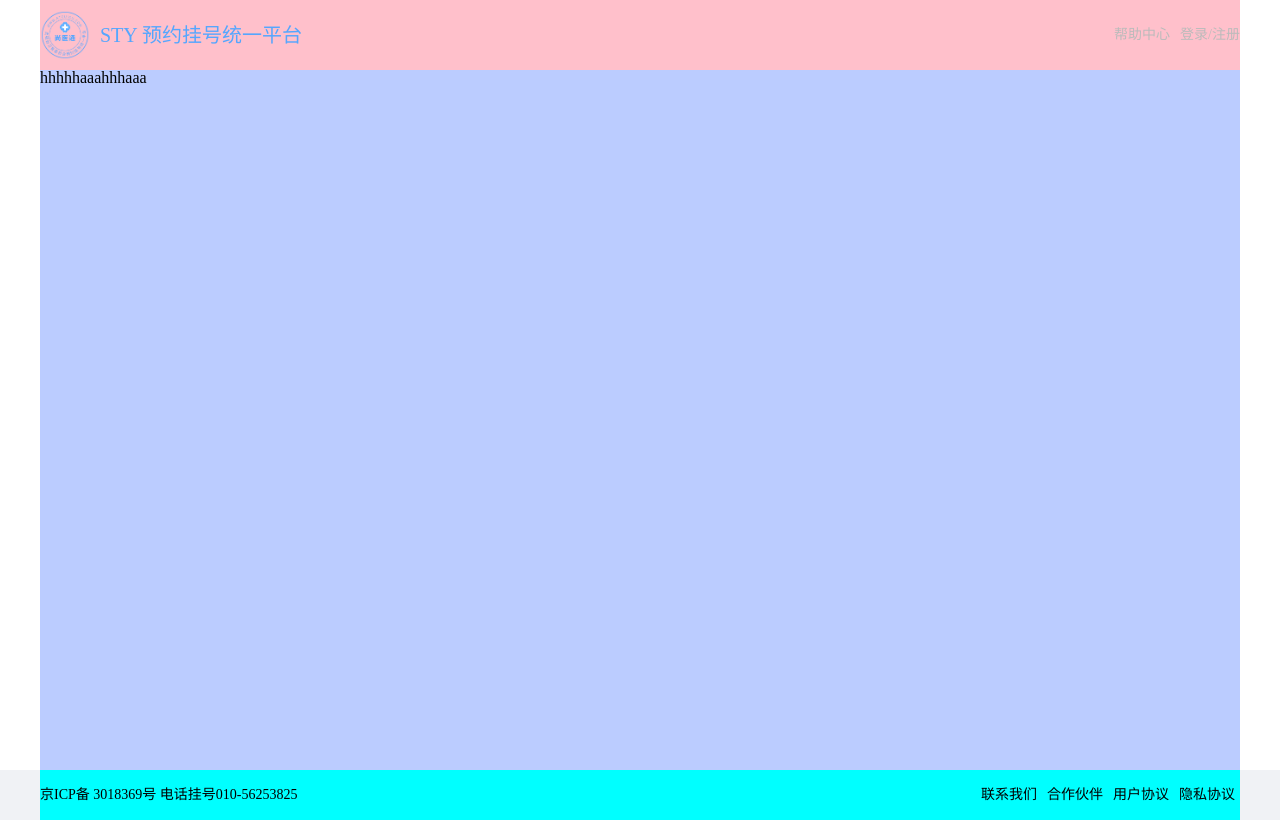
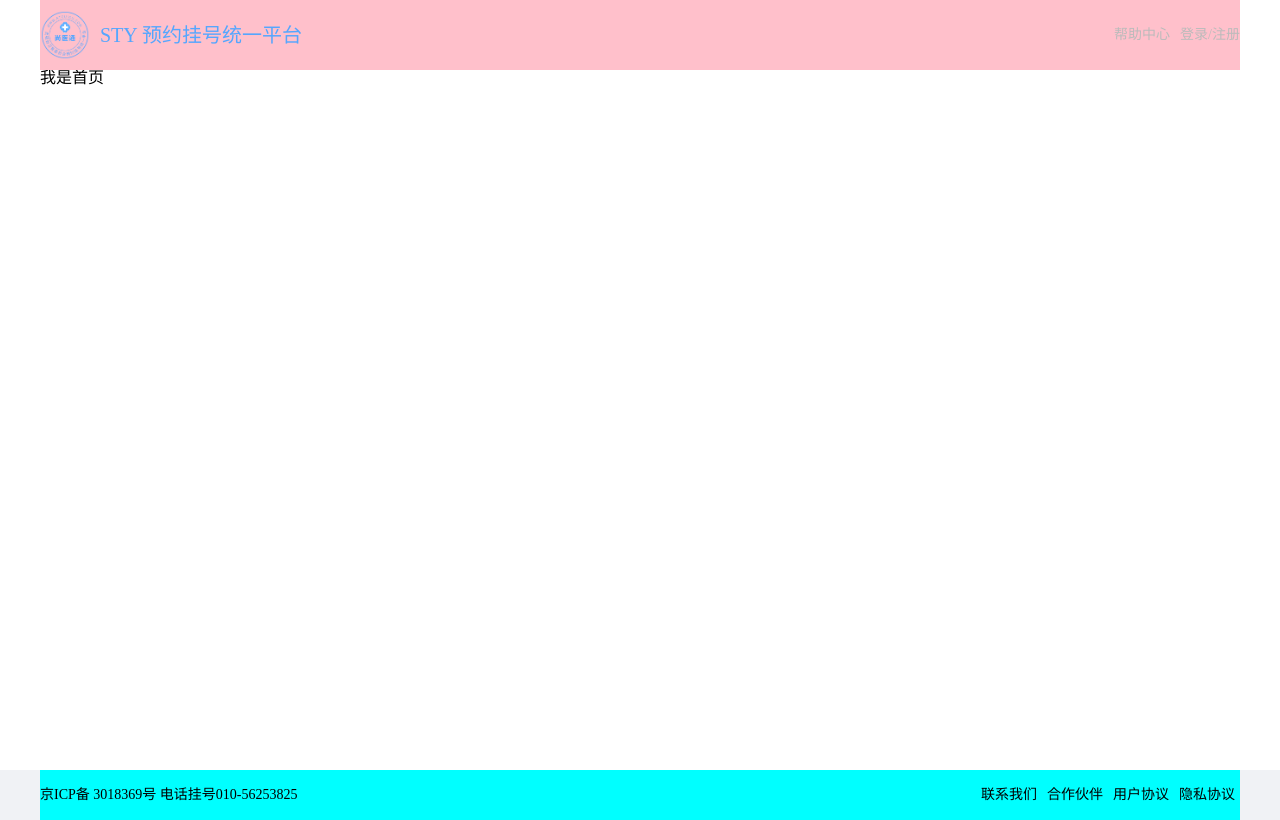
Before and after one commit to mocHeart/syt, a Vue app: page /home in a window 1280 px wide. Built offline with nearby package versions, Linux system fonts and the light colour scheme.

Commit message:
路由环境搭建

```diff
--- a/package.json
+++ b/package.json
@@ -10,7 +10,8 @@
   },
   "dependencies": {
     "sass": "^1.77.4",
-    "vue": "^3.4.21"
+    "vue": "^3.4.21",
+    "vue-router": "^4.3.2"
   },
   "devDependencies": {
     "@types/node": "^20.14.2",
--- a/src/App.vue
+++ b/src/App.vue
@@ -4,7 +4,8 @@
     <HospitalTop />
     <!-- 展示路由组件的区域 -->
      <div class="content">
-        hhhhhaaahhhaaa
+        <!-- 展示路由组件的区域 -->
+         <router-view></router-view>
      </div>
      <HospitalBottom />
   </div>
@@ -22,7 +23,7 @@
     margin-top: 70px;
     width: 1200px;
     min-height: 700px;
-    background-color: #bcf;
+    background-color: #b;
   }
 }
 </style>
--- /dev/null
+++ b/src/pages/home/index.vue
@@ -0,0 +1,11 @@
+<template>
+  <div>
+    我是首页
+  </div>
+</template>
+
+<script lang="ts" setup>
+</script>
+
+<style scoped lang="scss">
+</style>
--- /dev/null
+++ b/src/pages/hospital/index.vue
@@ -0,0 +1,11 @@
+<template>
+  <div>
+    我是医院详情
+  </div>
+</template>
+
+<script lang="ts" setup>
+</script>
+
+<style scoped lang="scss">
+</style>
--- /dev/null
+++ b/src/router/index.ts
@@ -0,0 +1,29 @@
+import { createRouter, createWebHistory } from "vue-router";
+
+// createRouter方法，创建路由器实例，管理多个路由
+export default createRouter({
+  // 路由器的模式设置
+  history: createWebHistory(),
+  // 管理路由
+  routes: [
+    {
+      path: '/home',
+      component: () => import('@/pages/home/index.vue')
+    },
+    {
+      path: '/hospital',
+      component: () => import('@/pages/hospital/index.vue')
+    },
+    {
+      path: '/',
+      redirect: '/home'
+    }
+  ],
+  // 滚动行为
+  scrollBehavior() {
+    return {
+      left: 0,
+      top: 0
+    }
+  }
+})
```
Also changed, not shown: src/main.ts (+6 -2 lines), 2 other files (tests, documents, lock files or other folders).
